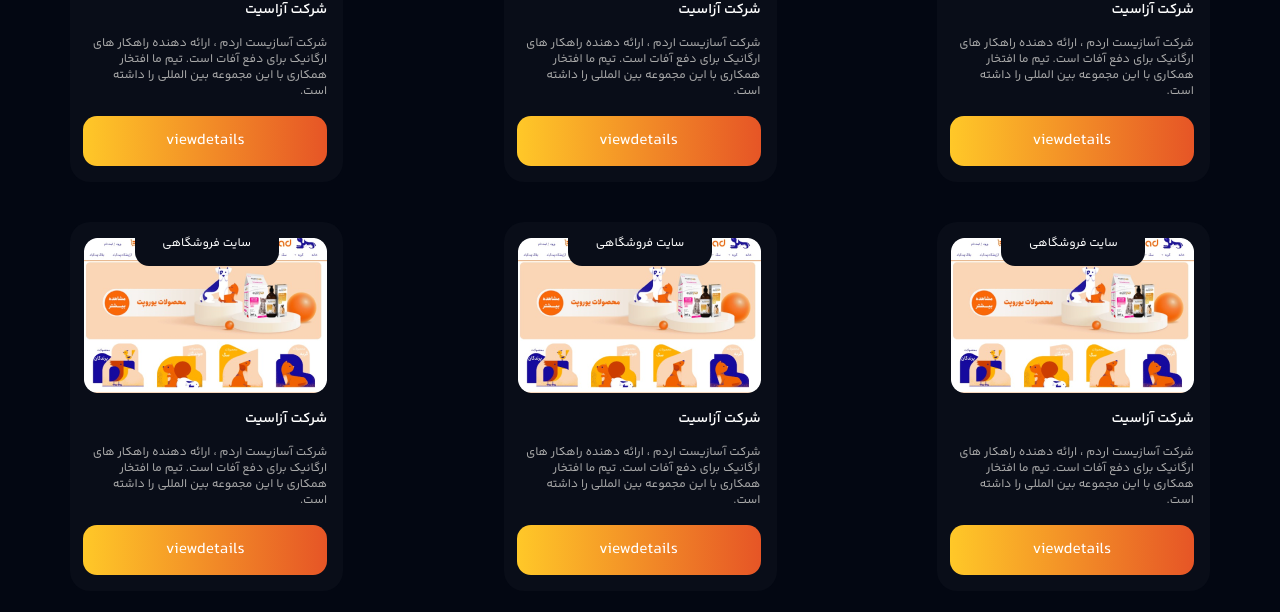
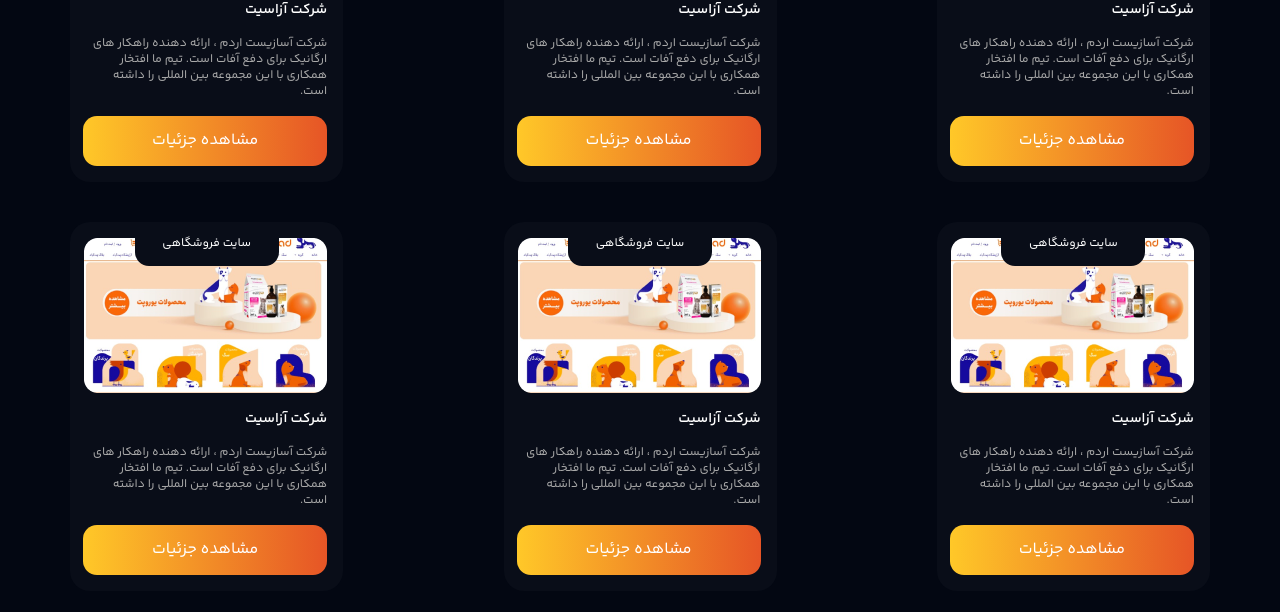
Before and after one commit to lovelcode/company, a Next.js app: page / in a window 1280 px wide. Shown: the part 3135-3747 px from the top of the page. Built offline with nearby package versions, Linux system fonts and the light colour scheme.

Commit message:
home page all text farsi2

```diff
--- a/app/_components/templates/home/Portfolios/Portfolio.tsx
+++ b/app/_components/templates/home/Portfolios/Portfolio.tsx
@@ -22,7 +22,7 @@ export default function Portfolio() {
             است. تیم ما افتخار همکاری با این مجموعه بین المللی را داشته است.
           </p>
         </div>
-        <Btn href={`/portfolio/mohammad`} bg="gradient" title="viewdetails" type="box8"></Btn>
+        <Btn href={`/portfolio/mohammad`} bg="gradient" title="مشاهده جزئیات" type="box8"></Btn>
       </div>
     </div>
   );
```
